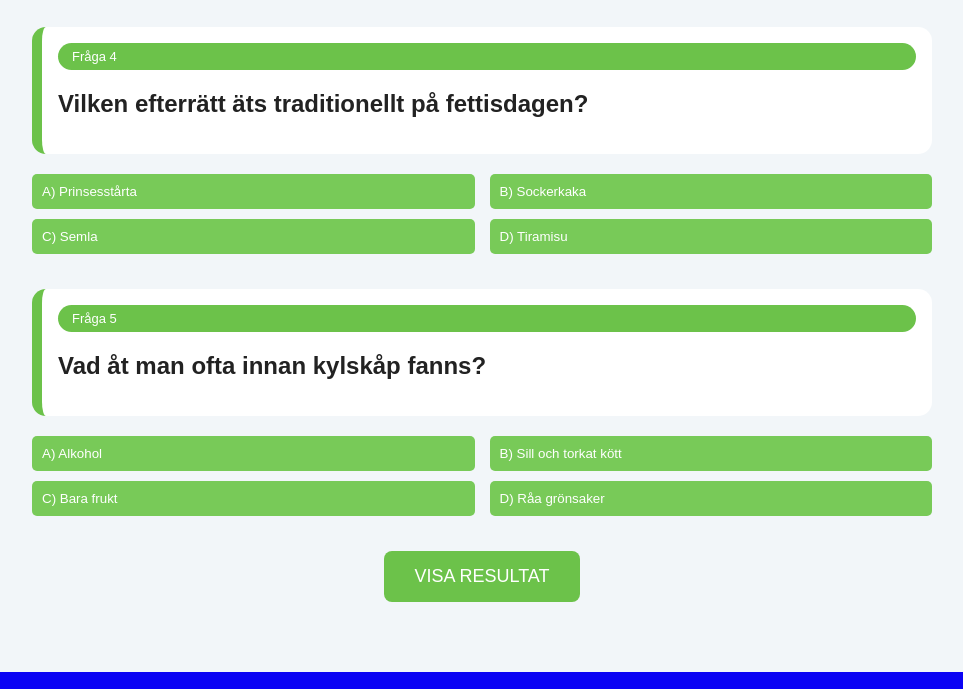
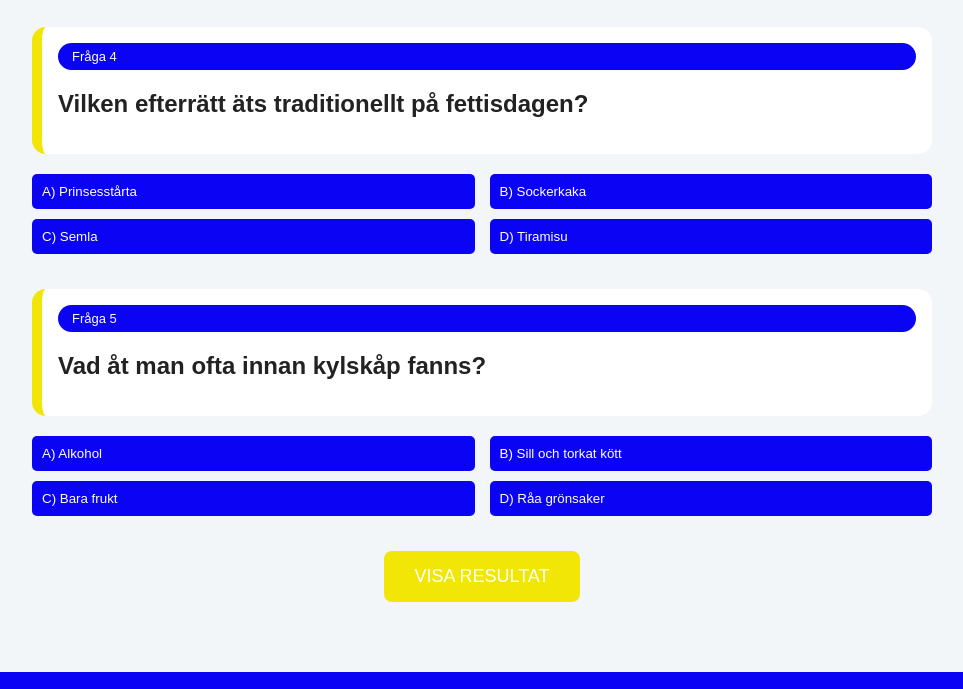
Before and after one commit to Maryambahno/quiz-app, a plain HTML site: page index.html in a window 1280 px wide. Shown: the part 998-1687 px from the top of the page, without its empty margins (158-1121 px from the left). Drawn offline with Linux system fonts and the light colour scheme; a script that the page names is missing.

Commit message:
Update style.css

```diff
--- a/style.css
+++ b/style.css
@@ -20,7 +20,7 @@ main {
 
 
 header {
-  background-color: #79d22c;
+  background-color: #0b03f4;
   color: white;
   text-align: center;
   padding: 40px 20px;
@@ -37,14 +37,14 @@ header {
 
 .question-card {
   background-color: white;
-  border-left: 10px solid #6cc24a;
+  border-left: 10px solid #f1e606;
   border-radius: 14px;
   padding: 16px;
   margin-bottom: 15px;
 }
 
 .q-number {
-  background-color: #6cc24a;
+  background-color: #0b03f4;
   color: white;
   padding: 6px 14px;
   border-radius: 20px;
@@ -64,7 +64,7 @@ header {
 }
 
 .column button {
-  background-color: #78ca58;
+  background-color: #0b03f4;
   color: white;
   border: none;
   padding: 10px;
@@ -83,7 +83,7 @@ header {
   margin: 30px auto;
   padding: 15px 30px;
   font-size: 18px;
-  background-color: #6cc24a;
+  background-color: #f1e606;
   color: white;
   border: none;
   border-radius: 8px;
```
